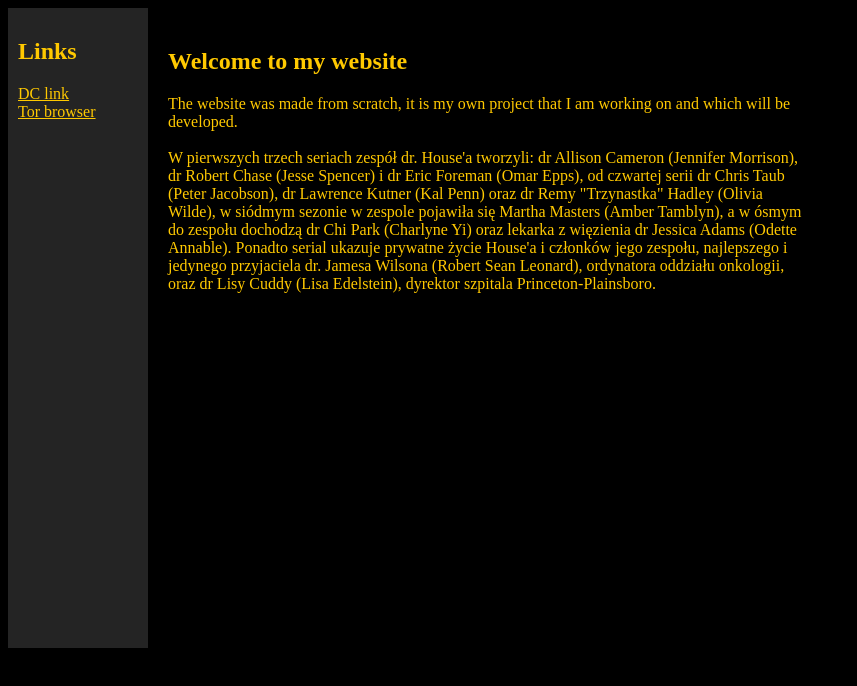
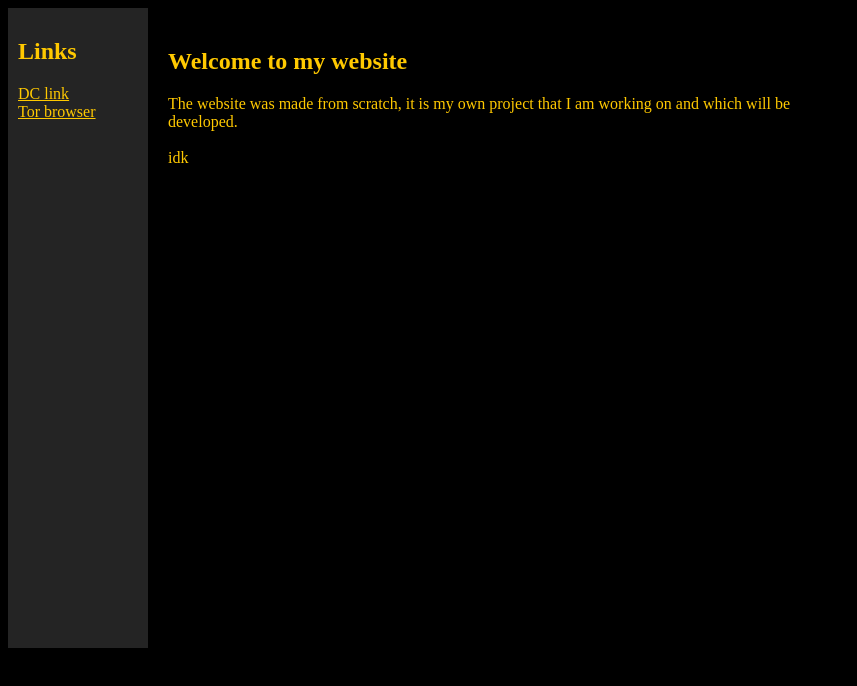
Before and after one commit to Snurf29/project01, a plain HTML site: page index.html in a window 1280 px wide. Shown: the whole page, without its empty margins (0-857 px from the left). Drawn offline with Linux system fonts and the light colour scheme.

Commit message:
index.html

```diff
--- a/index.html
+++ b/index.html
@@ -47,7 +47,7 @@
 
             The website was made from scratch, it is my own project that I am working on and which will be developed.
             <br /><br />
-            W pierwszych trzech seriach zespół dr. House'a tworzyli: dr Allison Cameron (Jennifer Morrison), dr Robert Chase (Jesse Spencer) i dr Eric Foreman (Omar Epps), od czwartej serii dr Chris Taub (Peter Jacobson), dr Lawrence Kutner (Kal Penn) oraz dr Remy "Trzynastka" Hadley (Olivia Wilde), w siódmym sezonie w zespole pojawiła się Martha Masters (Amber Tamblyn), a w ósmym do zespołu dochodzą dr Chi Park (Charlyne Yi) oraz lekarka z więzienia dr Jessica Adams (Odette Annable). Ponadto serial ukazuje prywatne życie House'a i członków jego zespołu, najlepszego i jedynego przyjaciela dr. Jamesa Wilsona (Robert Sean Leonard), ordynatora oddziału onkologii, oraz dr Lisy Cuddy (Lisa Edelstein), dyrektor szpitala Princeton‑Plainsboro.
+            idk
     </div>
 
 
```
